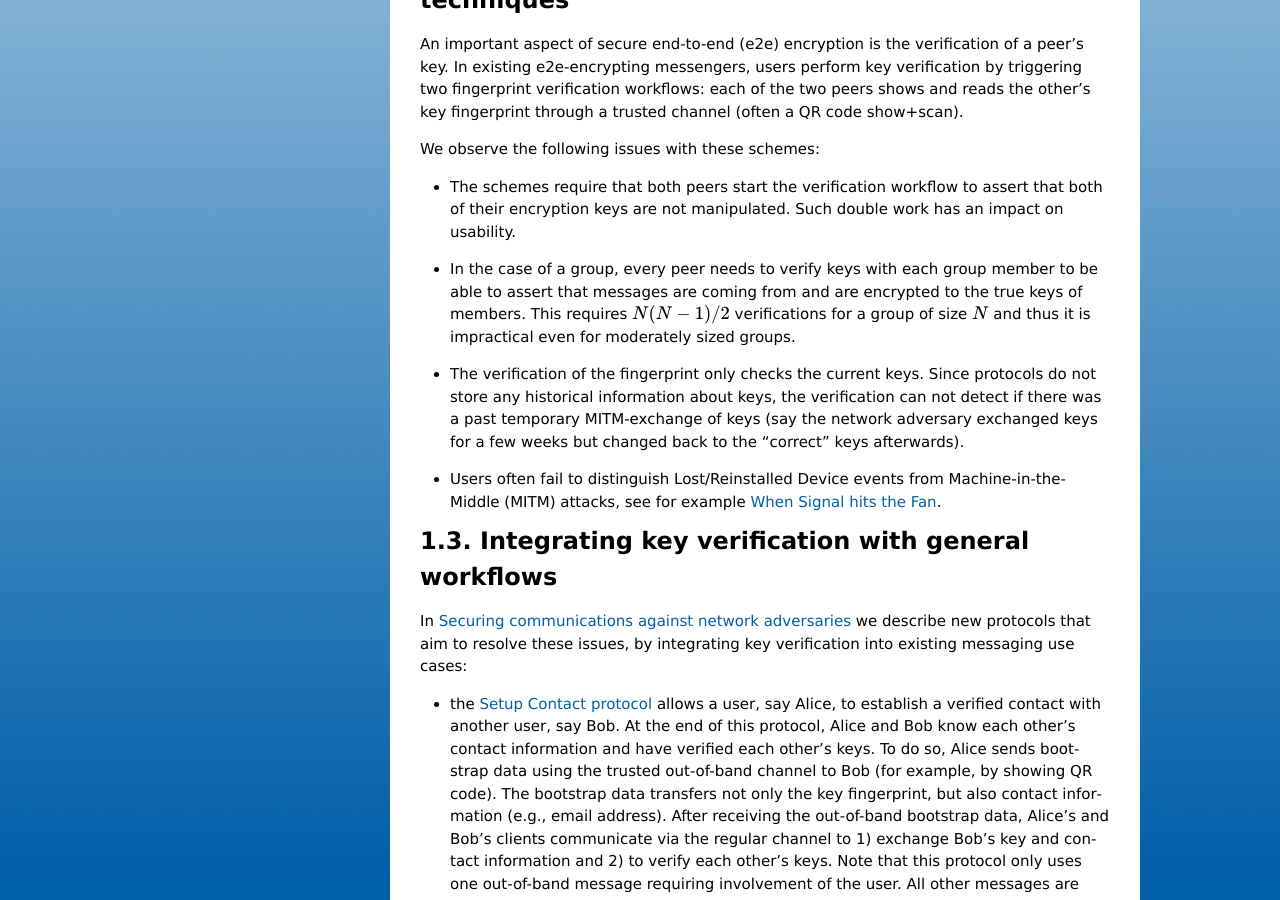
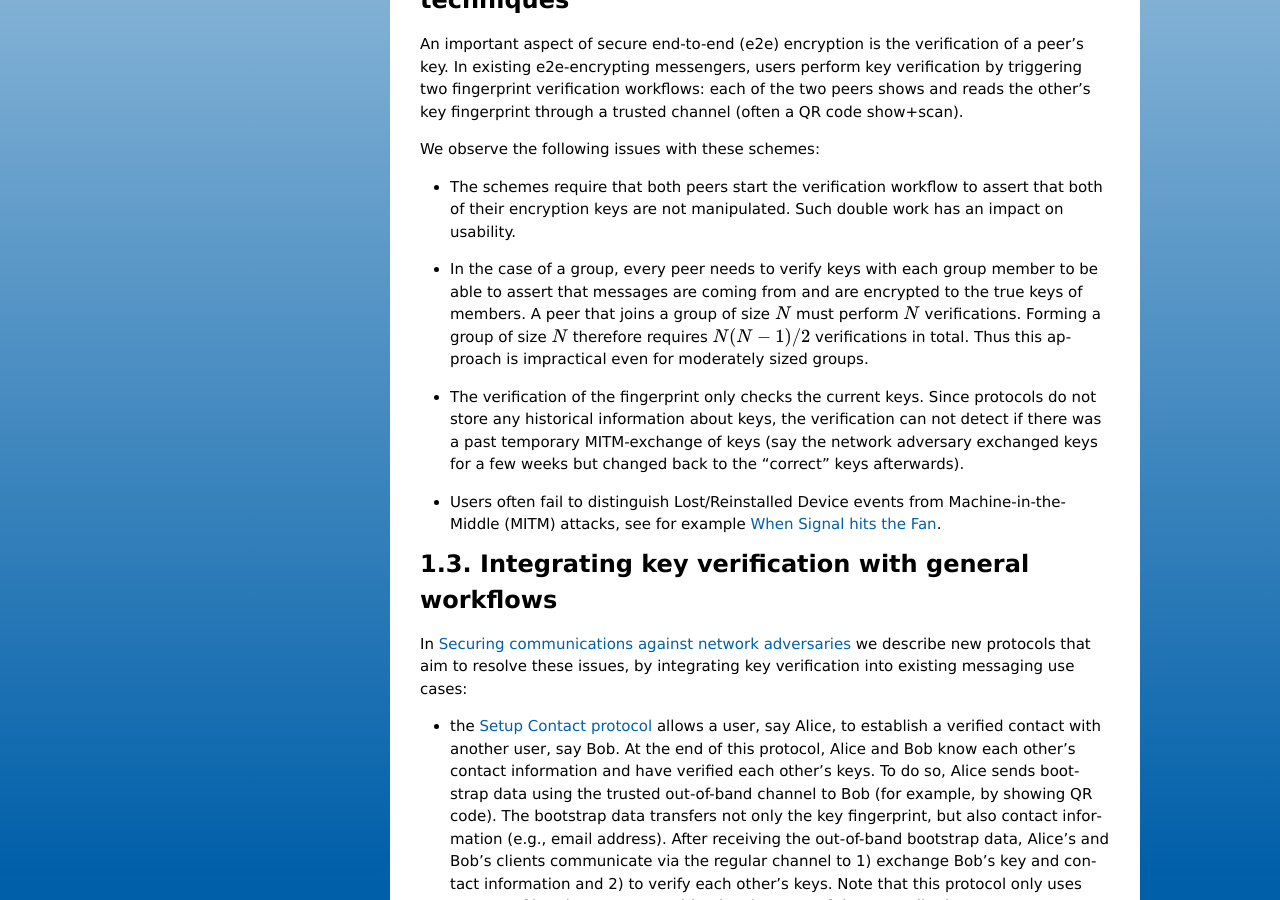
Before and after one commit to nextleap-project/countermitm, a Sphinx documentation site: the page built from source/summary.rst, in a window 1280 px wide and 900 px high, scrolled down 1126 px. Built offline with Sphinx 7.4.7, drawn with Linux system fonts in a browser that asks for light colours.

Commit message:
Clarify cost of pair-wise group verification

```diff
--- a/source/summary.rst
+++ b/source/summary.rst
@@ -96,8 +96,11 @@ We observe the following issues with these schemes:
 
 - In the case of a group, every peer needs to verify keys with each group member to
   be able to assert that messages are coming from and are encrypted to the true keys of members.
-  This requires :math:`N(N-1) / 2` verifications for a group of size :math:`N` and
-  thus it is impractical even for moderately sized groups.
+  A peer that joins a group of size :math:`N`
+  must perform :math:`N` verifications.
+  Forming a group of size :math:`N` therefore requires
+  :math:`N(N-1) / 2` verifications in total.
+  Thus this approach is impractical even for moderately sized groups.
 
 - The verification of the fingerprint only checks the current keys.
   Since protocols do not store any historical information about keys,
```
